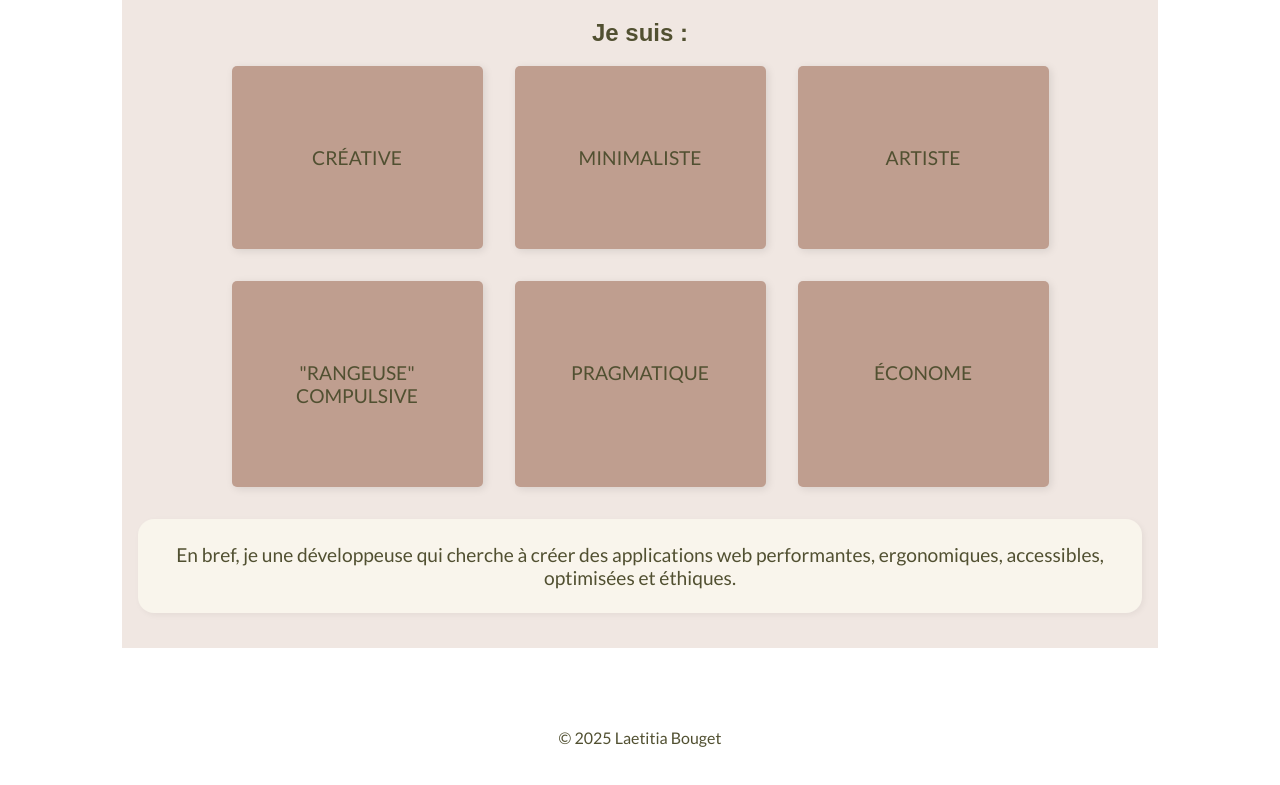
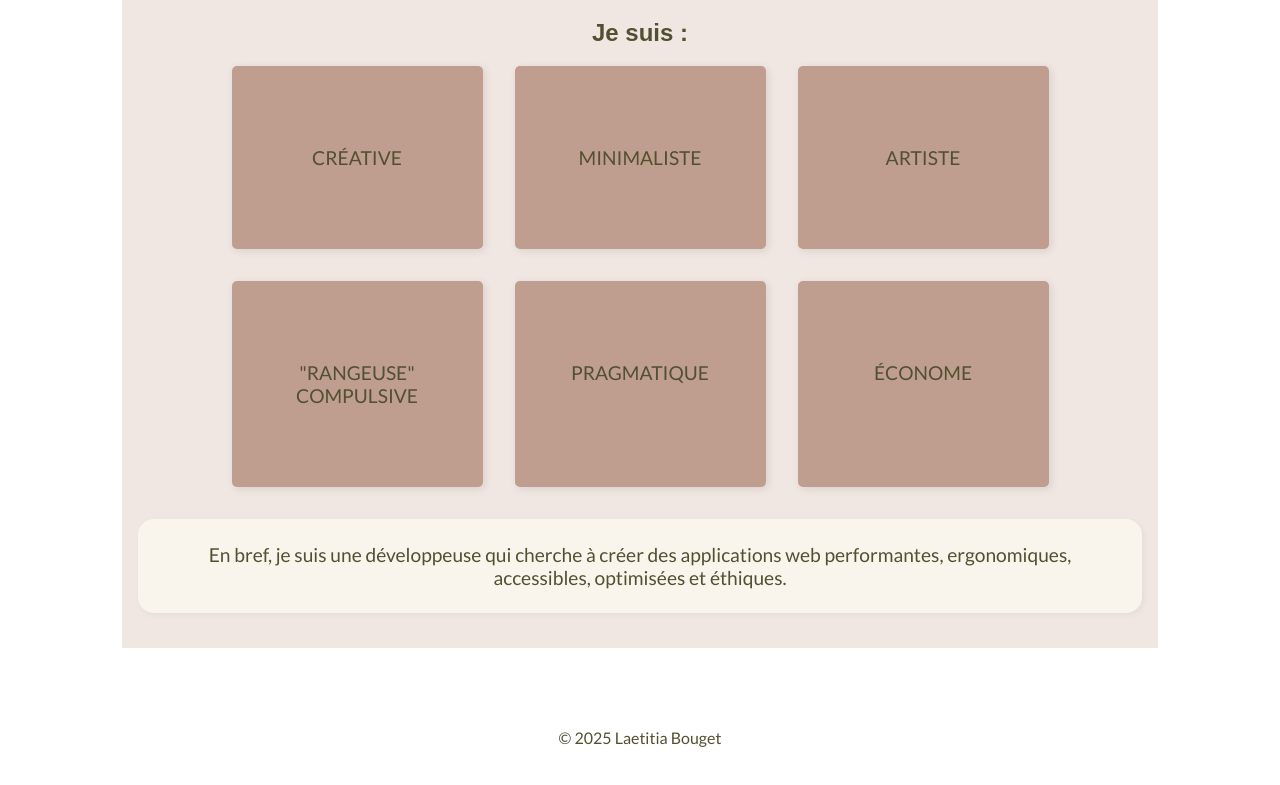
Before and after one commit to LaetitiaBouget/portfolio, a React (Vite) app in the folder frontend/: page /about in a window 1280 px wide. Shown: the part 347-1132 px from the top of the page. Built offline with nearby package versions, Linux system fonts and the light colour scheme; a web font is replaced by a local one.

Commit message:
coquille about

```diff
--- a/frontend/src/pages/About.jsx
+++ b/frontend/src/pages/About.jsx
@@ -21,7 +21,7 @@ const About = () => {
                     </li>
                 ))}
             </ul>
-            <p>En bref, je une développeuse qui cherche à créer des applications web performantes, ergonomiques, accessibles, optimisées et éthiques.</p>
+            <p>En bref, je suis une développeuse qui cherche à créer des applications web performantes, ergonomiques, accessibles, optimisées et éthiques.</p>
         </div>
 
     );
```
